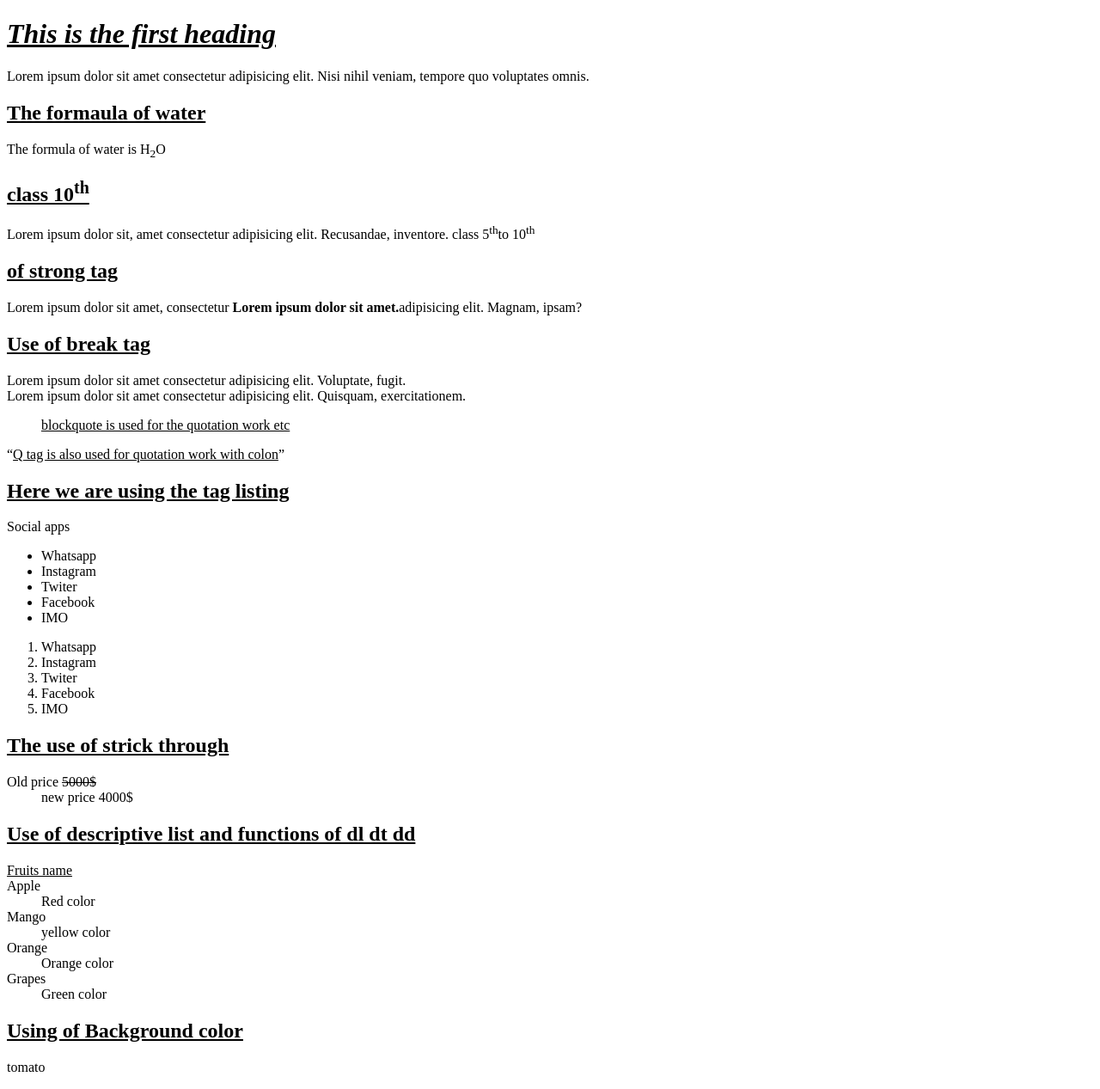
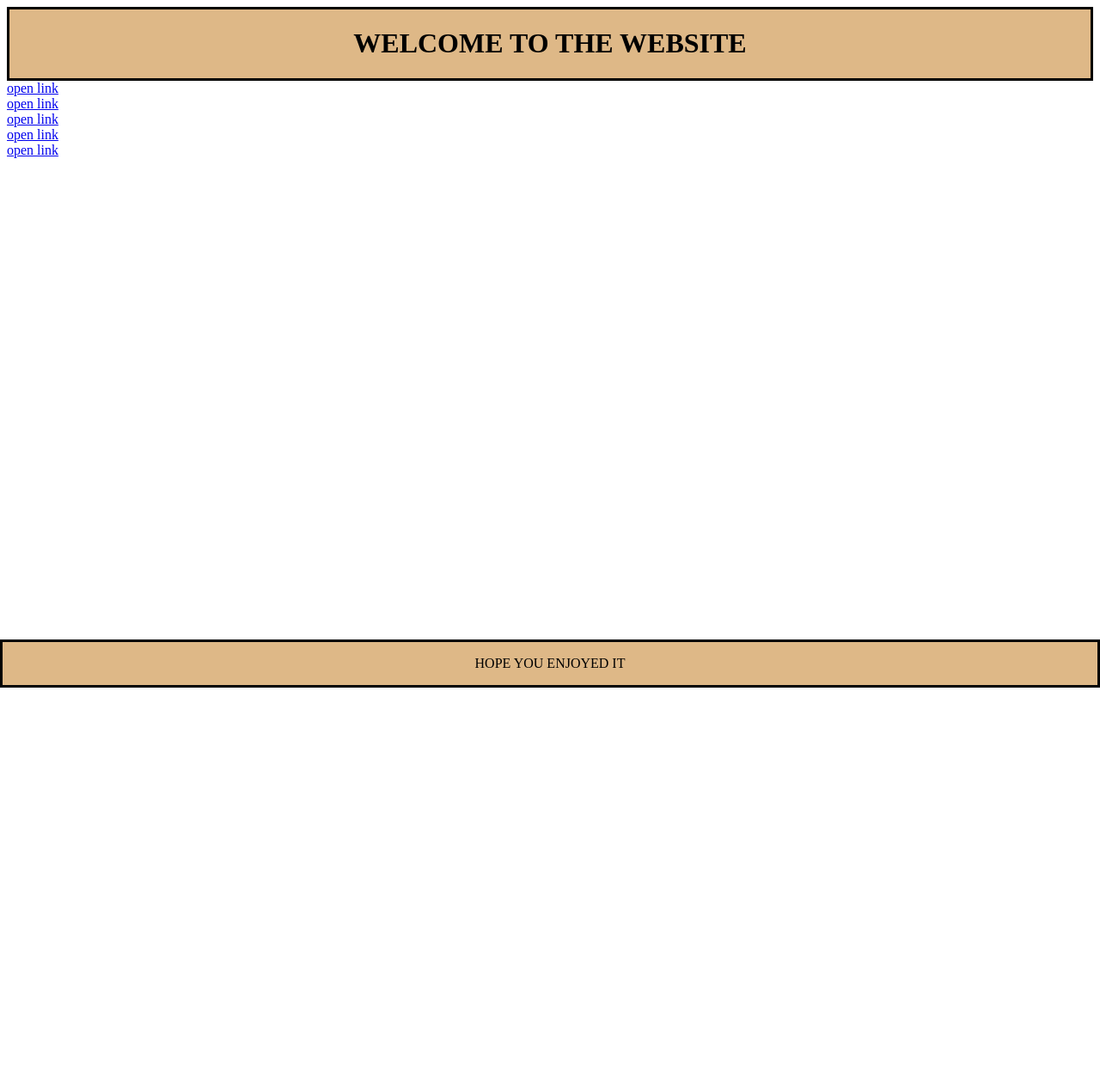
Before and after one commit to Rimsharehman15/html-task-1, a plain HTML site: page index.html in a window 1280 px wide. Shown: the whole page at 86% size. After the commit the page ends 800 px from the top, so only its background shows below. Drawn offline with Linux system fonts and the light colour scheme.

Commit message:
Add files via upload

```diff
--- /dev/null
+++ b/footer.css
@@ -0,0 +1,23 @@
+.abc{
+    background-color: burlywood;
+color: black;
+position: fixed;
+bottom: 0%;
+left: 0%;
+right: 0%;
+border: solid black;
+text-align: center; }
+.my {
+    background-color: burlywood ;
+    text-align: center;
+    border : solid black;
+
+}
+.links {
+    list-style: none;
+}
+.links :hover {
+    background-color: aqua;
+    cursor: pointer;
+width: 660px;
+}
--- a/index.html
+++ b/index.html
@@ -1,72 +1,33 @@
 <!DOCTYPE html>
 <html lang="en">
-
 <head>
     <meta charset="UTF-8">
     <meta http-equiv="X-UA-Compatible" content="IE=edge">
     <meta name="viewport" content="width=device-width, initial-scale=1.0">
-    <title>my website</title>
+    <title>my file</title>
+    <link rel="icon" href="https://cdn-icons-png.flaticon.com/512/3037/3037366.png">
+    <link rel="stylesheet" href="footer.css">
 </head>
+<body>
+    <div class="abc">
+        <footer>
+            <p>HOPE YOU ENJOYED IT</p>
+        </footer>
+</div>
+<div class="my">
+    <header>
+        <h1>WELCOME TO THE WEBSITE</h1>
+    </header>
+</div>
+<div class="links">
+   <li> <a href="file:///C:/Users/FBC/Desktop/html/index.html"> open link</a></li>
+   <li> <a href="file:///C:/Users/FBC/Desktop/html/index.html"> open link</a></li>
+   <li> <a href="file:///C:/Users/FBC/Desktop/html/index.html"> open link</a></li>
+   <li> <a href="file:///C:/Users/FBC/Desktop/html/index.html"> open link</a></li>
+   <li> <a href="file:///C:/Users/FBC/Desktop/html/index.html"> open link</a></li>
+</div>
+<div class="par">
 
-<body>
-    <h1><b><i><u> This is the first heading </u> </i></b></h1>
-    <p>Lorem ipsum dolor sit amet consectetur adipisicing elit. Nisi nihil veniam, tempore quo voluptates omnis.</p>
-    <h2><u>The formaula of water</u></h2>
-    The formula of water is H<sub>2</sub>O
-    <h2><u> class 10<sup>th</sup></u></h2>
-<p>Lorem ipsum dolor sit, amet consectetur adipisicing elit. Recusandae, inventore. class 5<sup>th</sup>to 10<sup>th</sup></p>
-<h2> <u>of strong tag</u></h2>
-<p?>Lorem ipsum dolor sit amet, consectetur <strong>Lorem ipsum dolor sit amet.</strong>adipisicing elit. Magnam, ipsam?</p>
-<h2><u>Use of break tag</u></h2>
-<p>Lorem ipsum dolor sit amet consectetur adipisicing elit. Voluptate, fugit.<br>Lorem ipsum dolor sit amet consectetur adipisicing elit. Quisquam, exercitationem.</p>
-<blockquote><u> blockquote is used for the quotation work etc</u> </blockquote>
-<Q><u>Q tag is also used for quotation work with colon</u></Q>
-<h2><u><b>Here we are using the tag listing</b></u></h2>
-<dl>
-    Social apps
-    <ul>
-        <li> Whatsapp</li>
-        <li> Instagram</li>
-        <li> Twiter</li>
-        <li> Facebook</li>
-        <li> IMO</li>
-    </ul>
-    <ol>
-
-        <li> Whatsapp</li>
-        <li> Instagram</li>
-        <li> Twiter</li>
-        <li> Facebook</li>
-        <li> IMO</li>
-    </ol>
-</dl>
-<h2><u>The use of strick  through</u></h2>
-<dl>
-    <dt>
-       Old price <s>5000$</s>
-         <dd> new price 4000$</dd>
-    </dt>
-</dl>
-<h2><u>Use of descriptive list and functions of dl dt dd</u></h2>
-<dl><u>
-    Fruits name</u>
-    <dt>Apple
-        <dd>Red color</dd>
-    </dt>
-    <dt>Mango
-        <dd> yellow color</dd>
-    </dt>
-
-    <dt>Orange
-        <dd>Orange color</dd>
-    </dt>
-    <dt>Grapes
-        <dd>Green color</dd>
-    </dt>
-    </dl>
-    <h2><u>Using of Background color</u></h2>
-    <p><style="background-color;red">tomato</style></p>
-
+</div>
 </body>
-
 </html>
```
